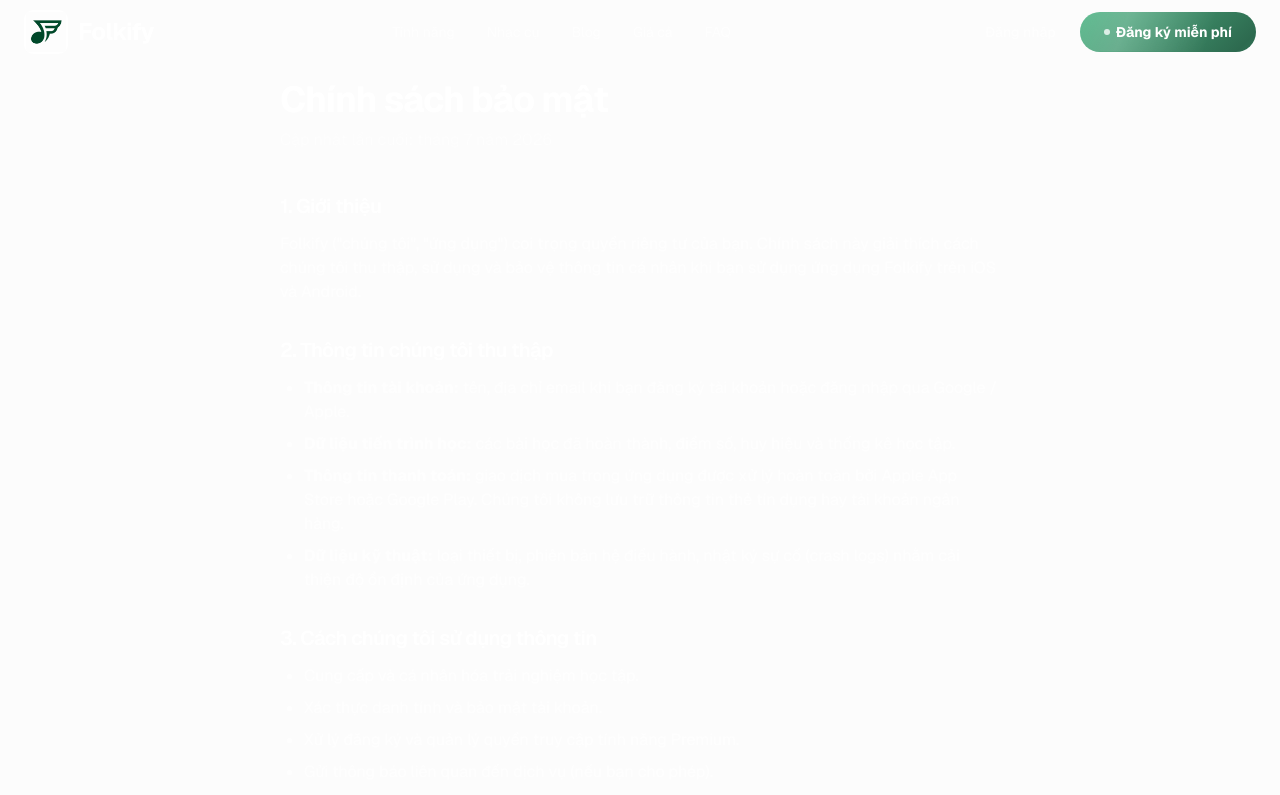
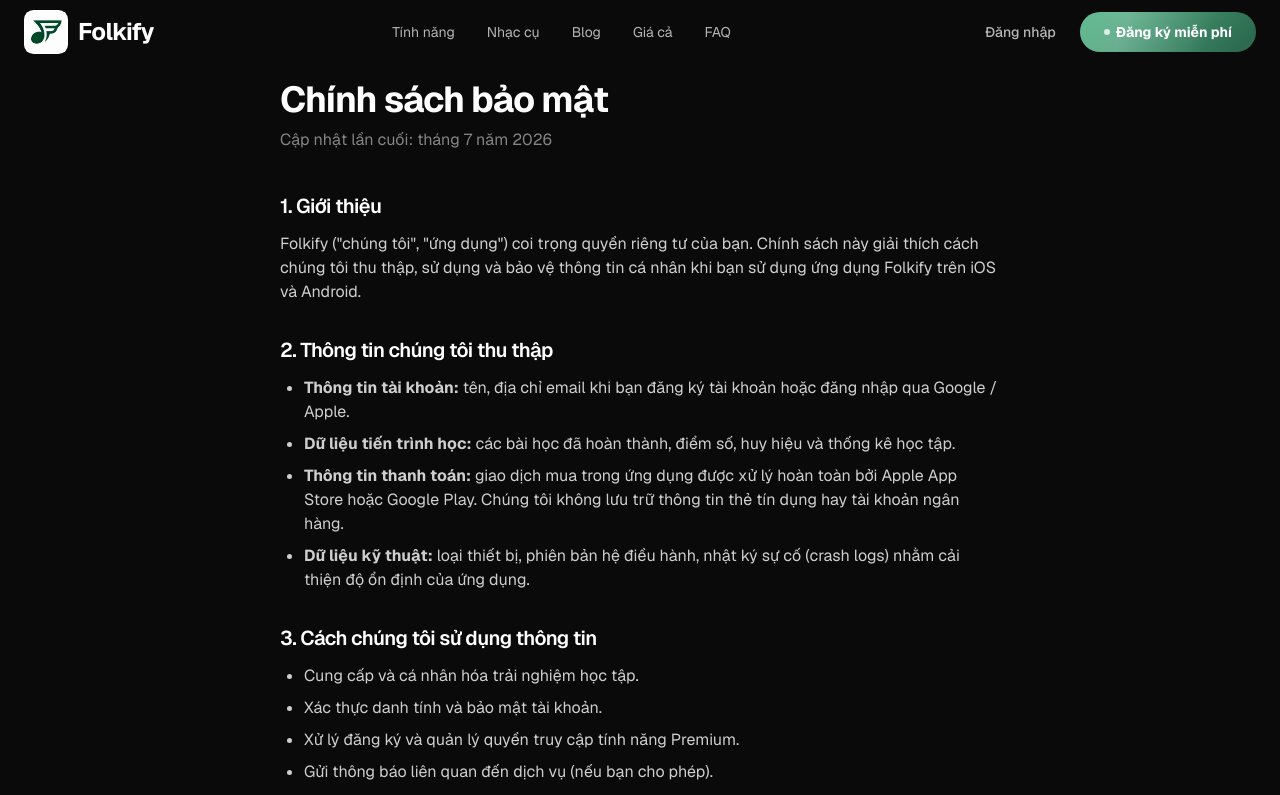
Before and after one commit to nhatanhaxtanh/folkifylandingpage, a Next.js app: page /privacy in a window 1280 px wide. Shown: the top 795 px of the page. Built offline with nearby package versions, Linux system fonts and the light colour scheme; no server answers.

Commit message:
fix: privacy page

```diff
--- a/app/privacy/page.tsx
+++ b/app/privacy/page.tsx
@@ -8,7 +8,7 @@ export const metadata = {
 
 export default function PrivacyPage() {
   return (
-    <main>
+    <main className="bg-[#0a0a0a] min-h-screen">
       <Navbar />
       <div className="max-w-3xl mx-auto px-6 py-20">
         <h1 className="text-4xl font-bold text-white mb-2">Chính sách bảo mật</h1>
```
